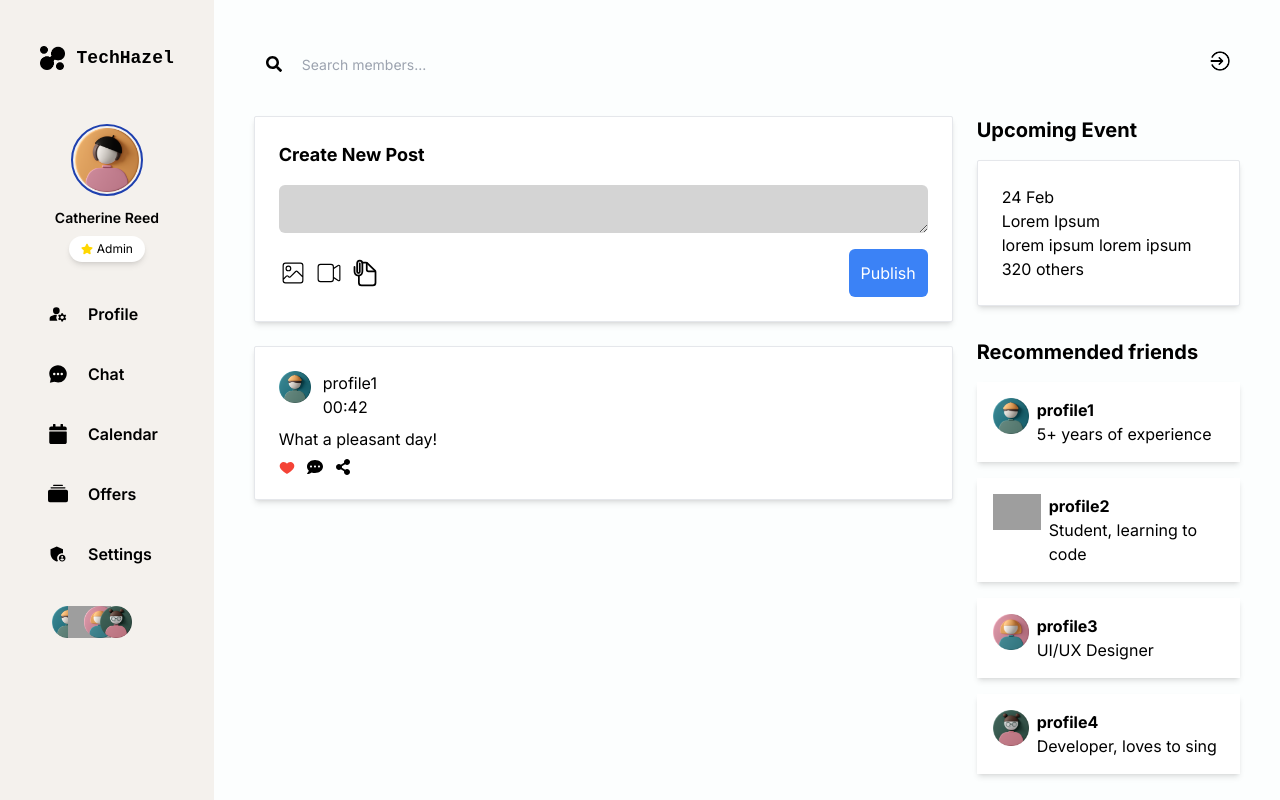
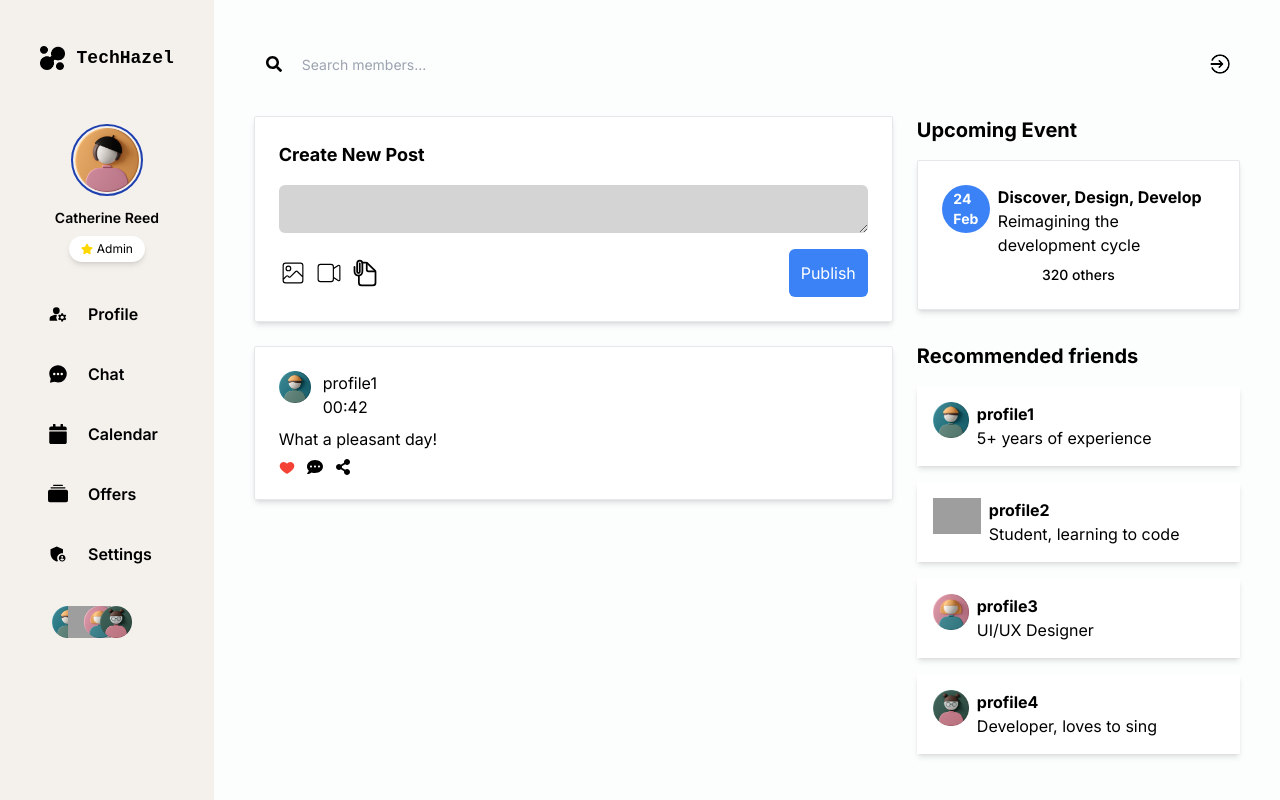
Before and after one commit to sshiwangi/React-Dashboard, a React (Create React App) app: page / in a window 1280 px wide. Built offline with nearby package versions, Linux system fonts and the light colour scheme; grey boxes are pictures that could not be loaded; some icons are missing; a web font is replaced by a local one.

Commit message:
updated components

```diff
--- a/src/components/UIElements/DropdownMenu.jsx
+++ b/src/components/UIElements/DropdownMenu.jsx
@@ -1,10 +1,9 @@
 import React from "react";
 import { Popover } from "@headlessui/react";
-import { FiChevronDown } from "react-icons/fi";
 
 function DropdownMenu({ icon, dropDownItems }) {
   return (
-    <Popover className="relative inline-block text-left">
+    <Popover className="relative flex text-left">
       {({ open }) => (
         <>
           <Popover.Button>
--- a/src/components/UIElements/EventCard.jsx
+++ b/src/components/UIElements/EventCard.jsx
@@ -1,17 +1,21 @@
 import React from "react";
 
-function EventCard() {
+function EventCard({ eventDate, eventTitle, eventAgenda, eventAttendees }) {
   return (
     <div className="rounded-sm shadow-md border border-stroke bg-white py-6 px-6 shadow-default dark:border-strokedark dark:bg-boxdark">
-      <div className="flex flex-col">
-        <div>
-          <div className="rounded-full">24 Feb</div>
+      <div className="flex flex-col gap-2">
+        <div className="flex gap-2">
+          <div className="rounded-full h-[48px] w-[48px] p-3 font-bold text-white flex items-center text-sm justify-center bg-blue-500">
+            {eventDate}
+          </div>
           <div>
-            <h2>Lorem Ipsum</h2>
-            <p>lorem ipsum lorem ipsum</p>
+            <h2 className="font-bold">{eventTitle}</h2>
+            <p>{eventAgenda}</p>
           </div>
         </div>
-        <div>320 others</div>
+        <div className="font-medium flex items-center justify-center text-sm">
+          {eventAttendees}
+        </div>
       </div>
     </div>
   );
--- a/src/components/UIElements/NewPostCard.jsx
+++ b/src/components/UIElements/NewPostCard.jsx
@@ -10,8 +10,6 @@ function NewPostCard() {
         <h2 className="text-lg font-bold">Create New Post</h2>
         <textarea
           className="bg-neutral-300 rounded-md"
-          name=""
-          id=""
           cols="30"
           rows="2"
         ></textarea>
--- a/src/components/UIElements/Search.jsx
+++ b/src/components/UIElements/Search.jsx
@@ -1,6 +1,5 @@
 import React, { useState, useRef, useEffect } from "react";
 import { communityMembers } from "../../lib/consts/CommunityMembers";
-import { hover } from "@testing-library/user-event/dist/hover";
 
 function Search({ style, type, placeholder, ...props }) {
   const [query, setQuery] = useState("");
@@ -10,7 +9,6 @@ function Search({ style, type, placeholder, ...props }) {
   useEffect(() => {
     const handleClickOutside = (event) => {
       if (searchRef.current && !searchRef.current.contains(event.target)) {
-        // Clicked outside the search component, so clear the query
         setQuery("");
       }
     };
@@ -20,7 +18,7 @@ function Search({ style, type, placeholder, ...props }) {
     return () => {
       document.removeEventListener("click", handleClickOutside);
     };
-  }, []); // Run this effect only once on component mount
+  }, []);
 
   useEffect(() => {
     setFilteredPeople(
--- a/src/pages/Home.jsx
+++ b/src/pages/Home.jsx
@@ -3,6 +3,16 @@ import PostCard from "../components/UIElements/PostCard";
 import { communityMembers } from "../lib/consts/CommunityMembers";
 import NewPostCard from "../components/UIElements/NewPostCard";
 import EventCard from "../components/UIElements/EventCard";
+
+const eventLists = [
+  {
+    id: 1,
+    date: "24 Feb",
+    title: "Discover, Design, Develop",
+    agenda: "Reimagining the development cycle",
+    attendees: "320 others",
+  },
+];
 
 function Home() {
   return (
@@ -20,7 +30,12 @@ function Home() {
         {/* events */}
         <div className="flex flex-col gap-4">
           <h3 className="text-xl font-bold">Upcoming Event</h3>
-          <EventCard />
+          <EventCard
+            eventDate={eventLists[0].date}
+            eventTitle={eventLists[0].title}
+            eventAgenda={eventLists[0].agenda}
+            eventAttendees={eventLists[0].attendees}
+          />
         </div>
         {/* Recommended people */}
         <div className="flex flex-col gap-4">
```
Also changed, not shown: src/components/SidebarSubItems/Security.jsx (+0 -7 lines), src/components/shared/Header.jsx (+1 -10 lines).
